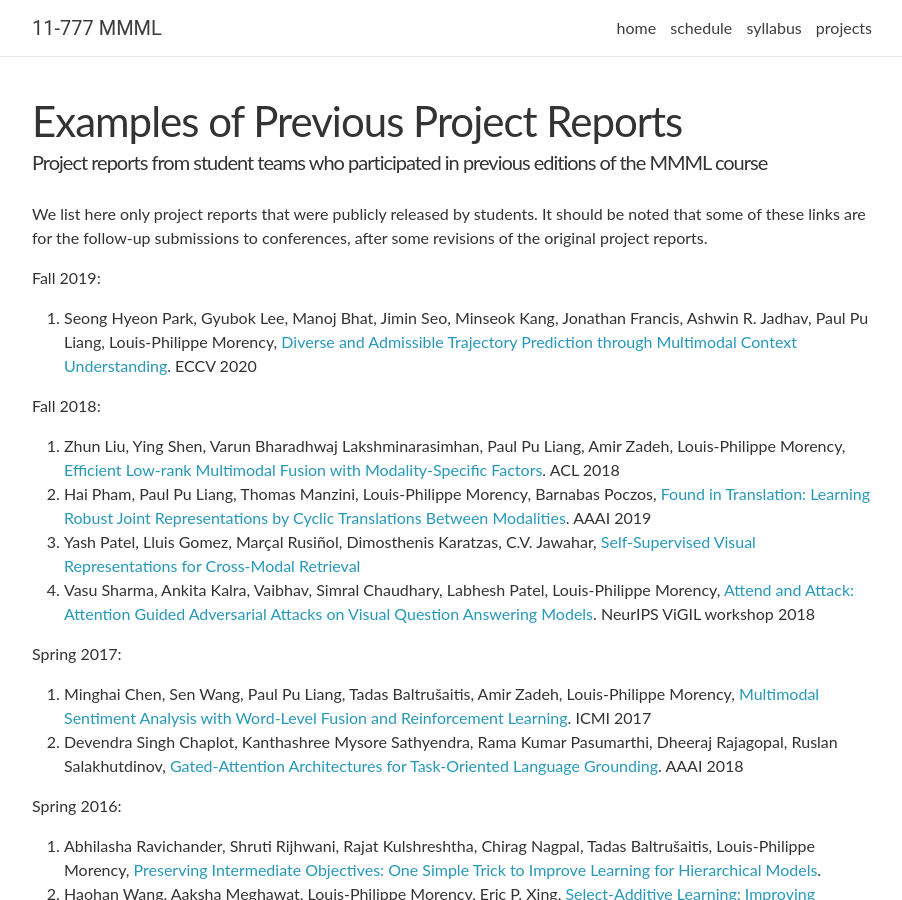
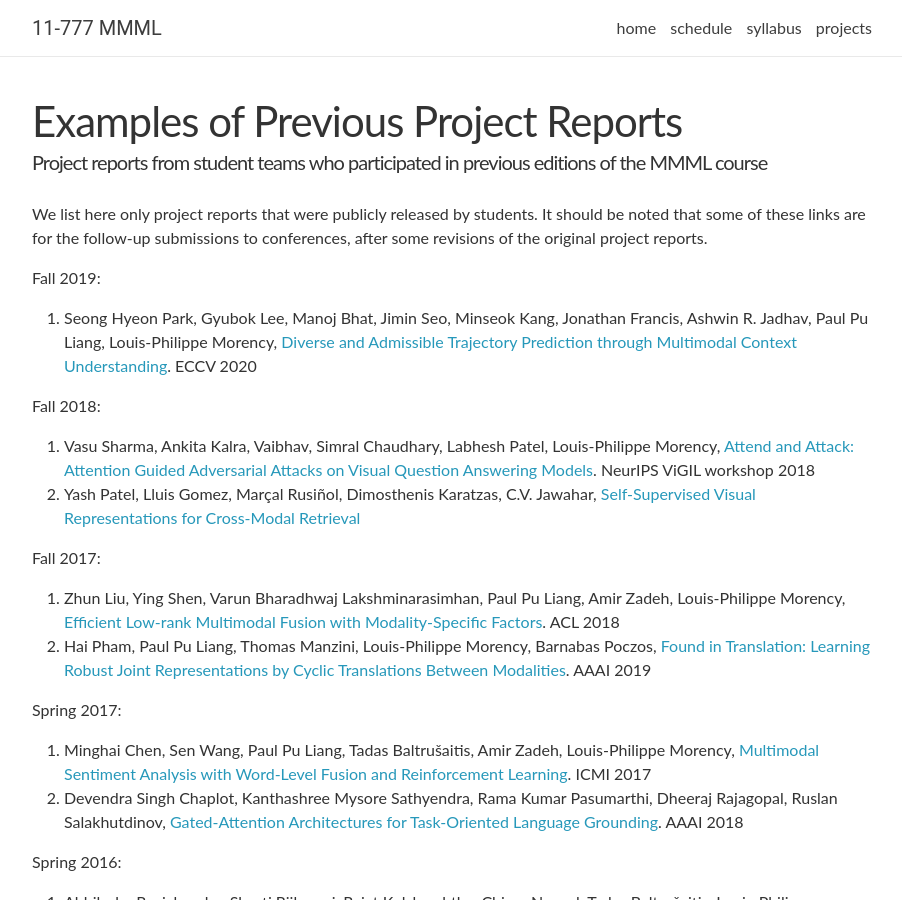
Before and after one commit to CMU-MultiComp-Lab/mmml-course, a Jekyll site: the page built from _pages/projects.md, in a window 1280 px wide and 900 px high. Shown: the whole window, without its empty margins (188-1090 px from the left). Built offline with Jekyll 4.4.1, drawn with Linux system fonts in a browser that asks for light colours; nearby versions of some CDN libraries; comment, search, counter and statistics services are not loaded.

Commit message:
Update projects.md

```diff
--- a/_pages/projects.md
+++ b/_pages/projects.md
@@ -11,10 +11,12 @@ Fall 2019:
 1. Seong Hyeon Park, Gyubok Lee, Manoj Bhat, Jimin Seo, Minseok Kang, Jonathan Francis, Ashwin R. Jadhav, Paul Pu Liang, Louis-Philippe Morency, [Diverse and Admissible Trajectory Prediction through Multimodal Context Understanding](https://arxiv.org/abs/2003.03212). ECCV 2020
 
 Fall 2018:
+1. Vasu Sharma, Ankita Kalra, Vaibhav, Simral Chaudhary, Labhesh Patel, Louis-Philippe Morency, [Attend and Attack: Attention Guided Adversarial Attacks on Visual Question Answering Models](https://nips2018vigil.github.io/static/papers/accepted/33.pdf). NeurIPS ViGIL workshop 2018
+2. Yash Patel, Lluis Gomez, Marçal Rusiñol, Dimosthenis Karatzas, C.V. Jawahar, [Self-Supervised Visual Representations for Cross-Modal Retrieval](https://arxiv.org/abs/1902.00378)
+
+Fall 2017:
 1. Zhun Liu, Ying Shen, Varun Bharadhwaj Lakshminarasimhan, Paul Pu Liang, Amir Zadeh, Louis-Philippe Morency, [Efficient Low-rank Multimodal Fusion with Modality-Specific Factors](https://arxiv.org/abs/1806.00064). ACL 2018
 2. Hai Pham, Paul Pu Liang, Thomas Manzini, Louis-Philippe Morency, Barnabas Poczos, [Found in Translation: Learning Robust Joint Representations by Cyclic Translations Between Modalities](https://arxiv.org/abs/1812.07809). AAAI 2019
-3. Yash Patel, Lluis Gomez, Marçal Rusiñol, Dimosthenis Karatzas, C.V. Jawahar, [Self-Supervised Visual Representations for Cross-Modal Retrieval](https://arxiv.org/abs/1902.00378)
-4. Vasu Sharma, Ankita Kalra, Vaibhav, Simral Chaudhary, Labhesh Patel, Louis-Philippe Morency, [Attend and Attack: Attention Guided Adversarial Attacks on Visual Question Answering Models](https://nips2018vigil.github.io/static/papers/accepted/33.pdf). NeurIPS ViGIL workshop 2018
 
 Spring 2017:
 1. Minghai Chen, Sen Wang, Paul Pu Liang, Tadas Baltrušaitis, Amir Zadeh, Louis-Philippe Morency, [Multimodal Sentiment Analysis with Word-Level Fusion and Reinforcement Learning](https://arxiv.org/abs/1802.00924). ICMI 2017
```
